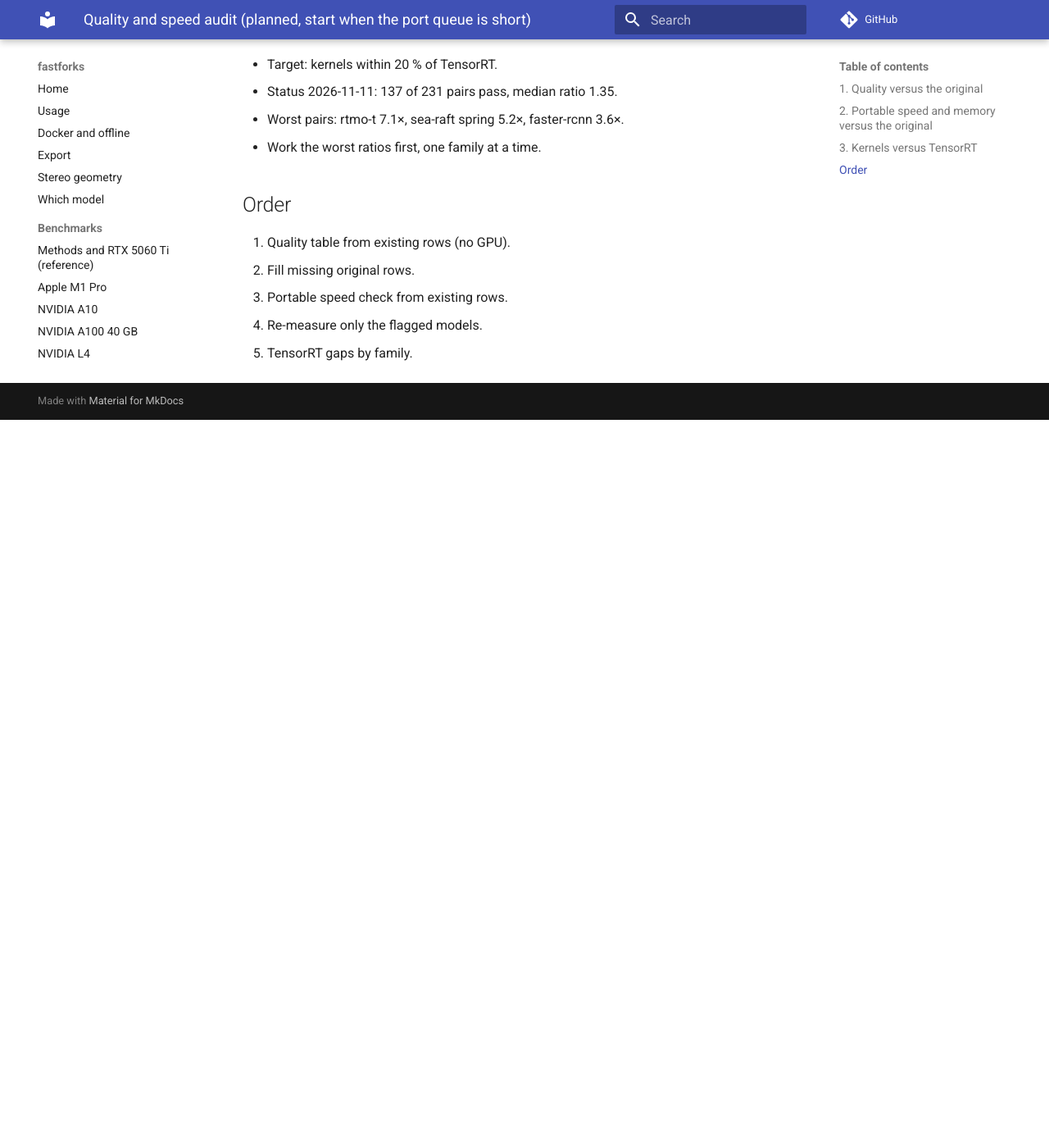
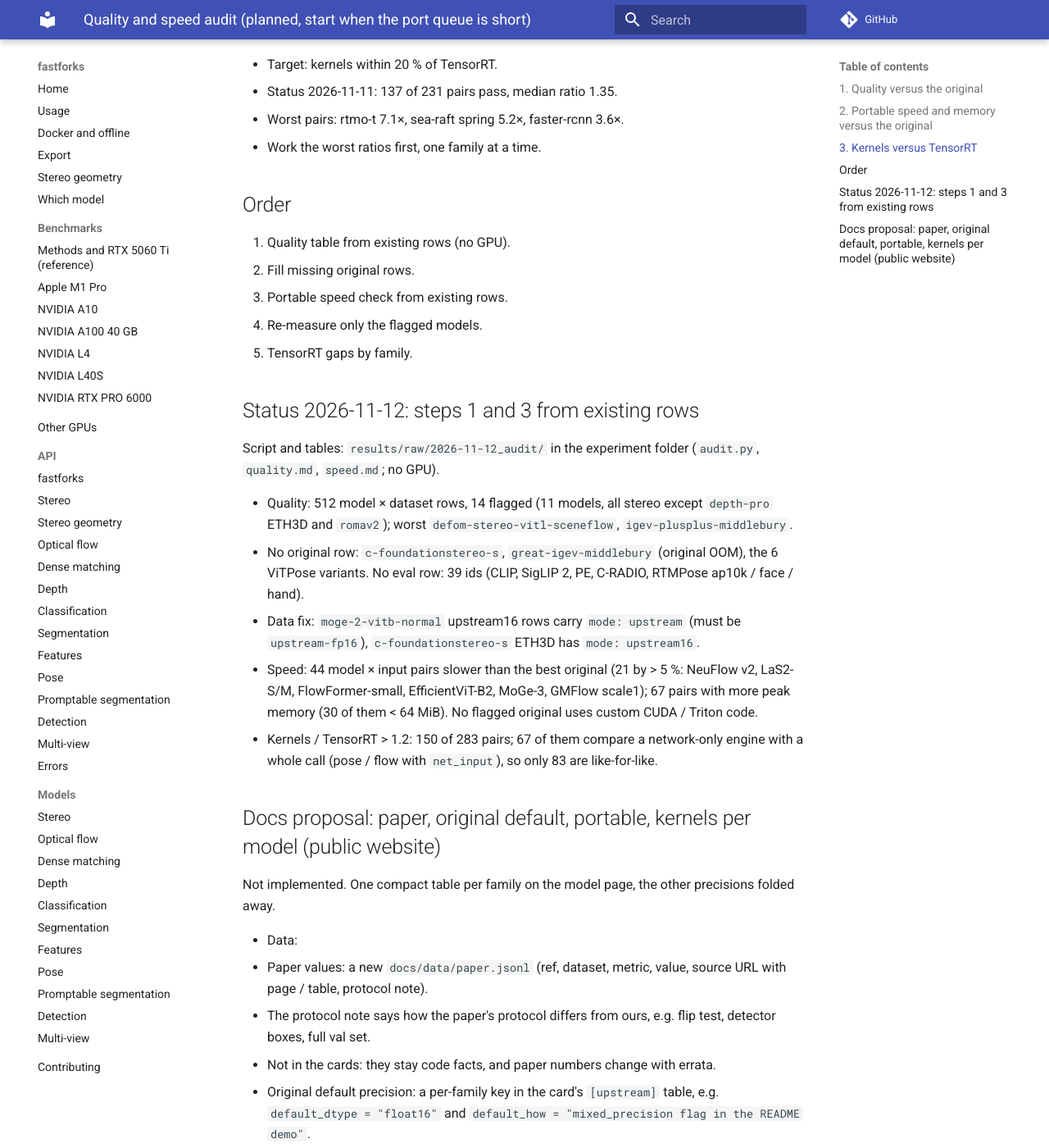
Before and after one commit to kleinicke/fastforks, an MkDocs documentation site: the page built from docs/plans/quality-speed-audit.md, in a window 1280 px wide and 1400 px high, scrolled down 1417 px. Shown: the whole window at 82% size. Built offline with MkDocs 1.6.1 and Material for MkDocs 9.7.7, drawn with Linux system fonts in a browser that asks for light colours; comment, search, counter and statistics services are not loaded; before the commit the page ends 1929 px from its top, so only the background shows below that; some of the changed text lies outside the part shown.

Commit message:
plans: quality/speed audit status and docs proposal (paper / original default / portable / kernels)

```diff
--- a/docs/plans/quality-speed-audit.md
+++ b/docs/plans/quality-speed-audit.md
@@ -43,3 +43,41 @@ Do not start it while more than two other GPU workstreams are active.
 3. Portable speed check from existing rows.
 4. Re-measure only the flagged models.
 5. TensorRT gaps by family.
+
+## Status 2026-11-12: steps 1 and 3 from existing rows
+
+Script and tables: `results/raw/2026-11-12_audit/` in the experiment folder (`audit.py`, `quality.md`, `speed.md`; no GPU).
+
+- Quality: 512 model × dataset rows, 14 flagged (11 models, all stereo except `depth-pro` ETH3D and `romav2`); worst `defom-stereo-vitl-sceneflow`, `igev-plusplus-middlebury`.
+- No original row: `c-foundationstereo-s`, `great-igev-middlebury` (original OOM), the 6 ViTPose variants. No eval row: 39 ids (CLIP, SigLIP 2, PE, C-RADIO, RTMPose ap10k / face / hand).
+- Data fix: `moge-2-vitb-normal` upstream16 rows carry `mode: upstream` (must be `upstream-fp16`), `c-foundationstereo-s` ETH3D has `mode: upstream16`.
+- Speed: 44 model × input pairs slower than the best original (21 by > 5 %: NeuFlow v2, LaS2-S/M, FlowFormer-small, EfficientViT-B2, MoGe-3, GMFlow scale1); 67 pairs with more peak memory (30 of them < 64 MiB). No flagged original uses custom CUDA / Triton code.
+- Kernels / TensorRT > 1.2: 150 of 283 pairs; 67 of them compare a network-only engine with a whole call (pose / flow with `net_input`), so only 83 are like-for-like.
+
+## Docs proposal: paper, original default, portable, kernels per model (public website)
+
+Not implemented. One compact table per family on the model page, the other precisions folded away.
+
+- Data:
+  - Paper values: a new `docs/data/paper.jsonl` (ref, dataset, metric, value, source URL with page / table, protocol note).
+  - The protocol note says how the paper's protocol differs from ours, e.g. flip test, detector boxes, full val set.
+  - Not in the cards: they stay code facts, and paper numbers change with errata.
+  - Original default precision: a per-family key in the card's `[upstream]` table, e.g. `default_dtype = "float16"` and `default_how = "mixed_precision flag in the README demo"`.
+  - gen_docs picks the matching eval / speed row (`upstream-fp16` or `upstream`) by that key instead of the current `how` heuristic.
+  - Missing key = fp32.
+- Main table, one row per variant and the task's main dataset:
+  - `variant | paper | original (default dtype) | portable | kernels`.
+  - Each cell holds: accuracy, then ms, then peak MiB (reserved) on separate lines (`<br>`, as in today's speed cells).
+  - The paper cell holds accuracy only, linked to the source, with † when the protocol differs (footnote from `protocol note`).
+  - The original cell names its dtype in the header (e.g. "original (fp16, authors' flag)").
+  - The portable / kernels cells mark deltas beyond the audit tolerance (`audit.py` rule) with a warning sign and a footnote.
+  - Accuracy and speed rows come from different runs (eval vs `speed.jsonl`): the cell takes speed at the family's standard input, and the header says so.
+- Collapsed detail (`<details><summary>All precisions and inputs</summary>`, already used on the detection page):
+  - Today's per-dataset table: original fp32, original fp16, portable, kernels, plus `portable32` where measured.
+  - The full speed table: every input, original fp32, original default, compile, TensorRT.
+  - The parity line.
+- gen_docs changes:
+  - A `_paper_rows()` loader with the same row check as the other files (fail on a missing source).
+  - `_main_table(card)` replaces the top of `_accuracy` / `_speed` on the model page; the existing table functions render the detail block.
+  - `tests/test_docs.py`: every v0.1 model has either a paper row or an explicit `paper: none` entry, so gaps stay visible.
+- Overview page unchanged, except one optional column, "vs paper", for the main metric.
```
